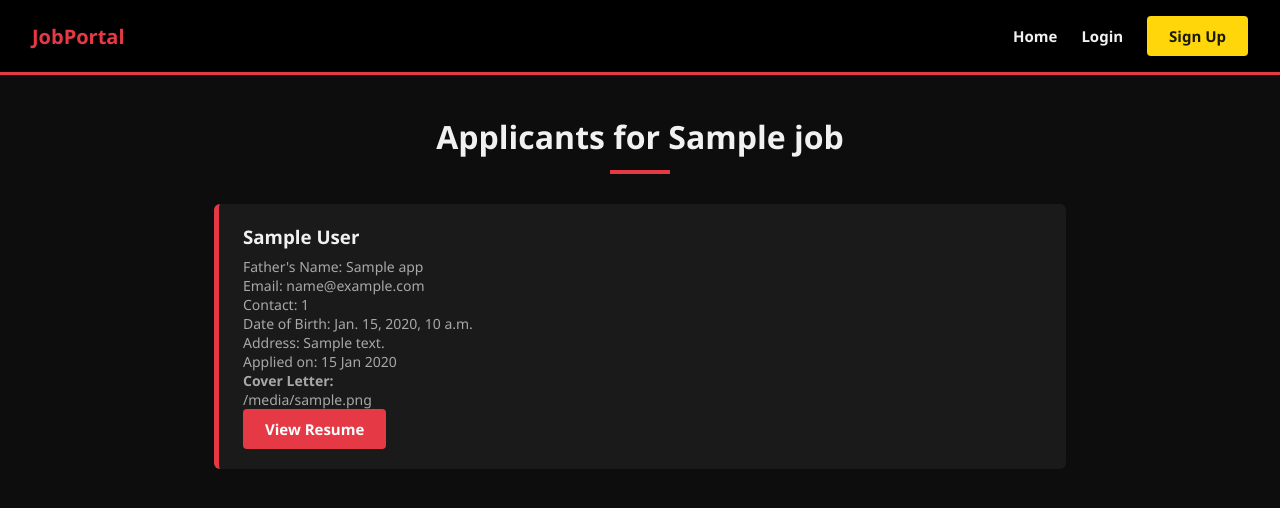
After one commit to Durr-e-Insharah/Job-portal-Django, a Django app: template templates/job_applicants.html in a window 1280 px wide. The commit adds this page. Shown: the top 508 px of the page. Run offline with Django 5.2, Linux system fonts and the light colour scheme; the template is opened without the code that fills it: most values are stand-ins (such as "Sample title", 1, 10 or a date in 2020); data that the repository does not hold is empty.

Commit message:
Add applicant details form: personal info, resume upload, cover letter with word limit, and employer applicant view

```diff
--- a/apps/jobs/urls.py
+++ b/apps/jobs/urls.py
@@ -10,4 +10,5 @@ urlpatterns = [
     path('my-jobs/', views.MyJobsListView.as_view(), name='my_jobs'),
     path('job/<int:pk>/apply/', views.apply_job, name='apply_job'),
     path('my-applications/', views.MyApplicationsListView.as_view(), name='my_applications'),
+    path('job/<int:pk>/applicants/', views.JobApplicantsListView.as_view(), name='job_applicants'),
 ]
--- a/jobportal/settings.py
+++ b/jobportal/settings.py
@@ -128,3 +128,5 @@ MAILERS = {
 }
 LOGIN_REDIRECT_URL = 'job_list'
 LOGOUT_REDIRECT_URL = 'job_list'
+MEDIA_URL = '/media/'
+MEDIA_ROOT = BASE_DIR / 'media'
--- a/jobportal/urls.py
+++ b/jobportal/urls.py
@@ -1,3 +1,5 @@
+from django.conf import settings
+from django.conf.urls.static import static
 from django.contrib import admin
 from django.urls import path, include
 from apps.accounts import views as account_views
@@ -10,3 +12,6 @@ urlpatterns = [
     path('logout/', auth_views.LogoutView.as_view(), name='logout'),
     path('', include('apps.jobs.urls')),
 ]
+
+if settings.DEBUG:
+    urlpatterns += static(settings.MEDIA_URL, document_root=settings.MEDIA_ROOT)
--- /dev/null
+++ b/templates/job_applicants.html
@@ -0,0 +1,20 @@
+{% extends 'base.html' %}
+{% block content %}
+<h1>Applicants for {{ job.title }}</h1>
+{% for app in applicants %}
+    <div class="job-card">
+        <h3>{{ app.full_name }}</h3>
+        <p>Father's Name: {{ app.father_name }}</p>
+        <p>Email: {{ app.email }}</p>
+        <p>Contact: {{ app.contact_number }}</p>
+        <p>Date of Birth: {{ app.date_of_birth }}</p>
+        <p>Address: {{ app.address }}</p>
+        <p>Applied on: {{ app.applied_at|date:"d M Y" }}</p>
+        <p><strong>Cover Letter:</strong></p>
+        <p>{{ app.cover_letter }}</p>
+        <p><a href="{{ app.resume.url }}" class="btn" target="_blank">View Resume</a></p>
+    </div>
+{% empty %}
+    <p class="empty-state">No applications yet.</p>
+{% endfor %}
+{% endblock %}
--- a/templates/job_detail.html
+++ b/templates/job_detail.html
@@ -14,6 +14,7 @@
             {% endif %}
         {% endif %}
         {% if user == job.posted_by %}
+            <a href="{% url 'job_applicants' job.pk %}" class="btn">View Applicants</a>
             <a href="{% url 'job_update' job.pk %}" class="btn btn-gold">Edit</a>
             <a href="{% url 'job_delete' job.pk %}" class="btn" style="background-color:#8b0000;">Delete</a>
         {% endif %}
```
Also changed, not shown: apps/jobs/forms.py (+27 -1 lines), apps/jobs/models.py (+11 -0 lines), apps/jobs/views.py (+36 -4 lines), templates/apply_job.html (added, +9 -0 lines), apps/accounts/migrations/0001_initial.py, apps/accounts/migrations/0002_customuser_interest.py (deleted), apps/jobs/migrations/0001_initial.py, apps/jobs/migrations/0002_job_deadline.py (deleted), media/resumes/1.PNG (added).
